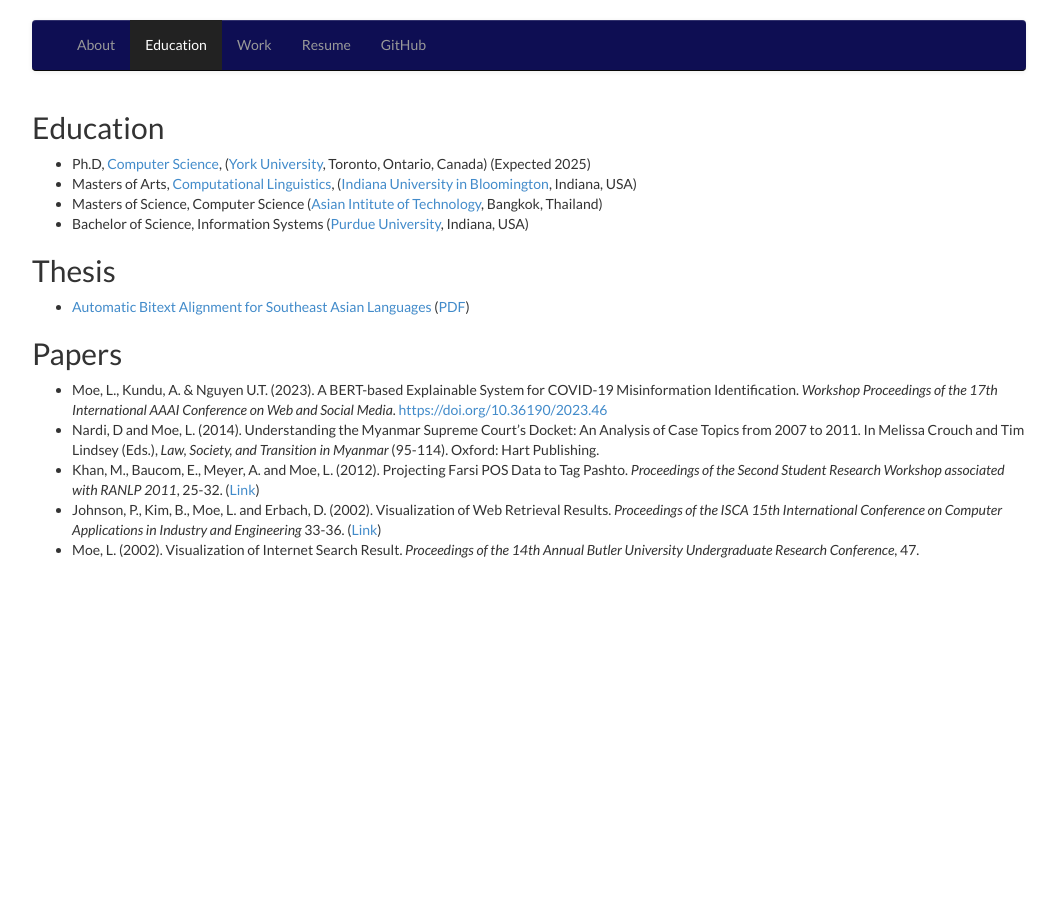
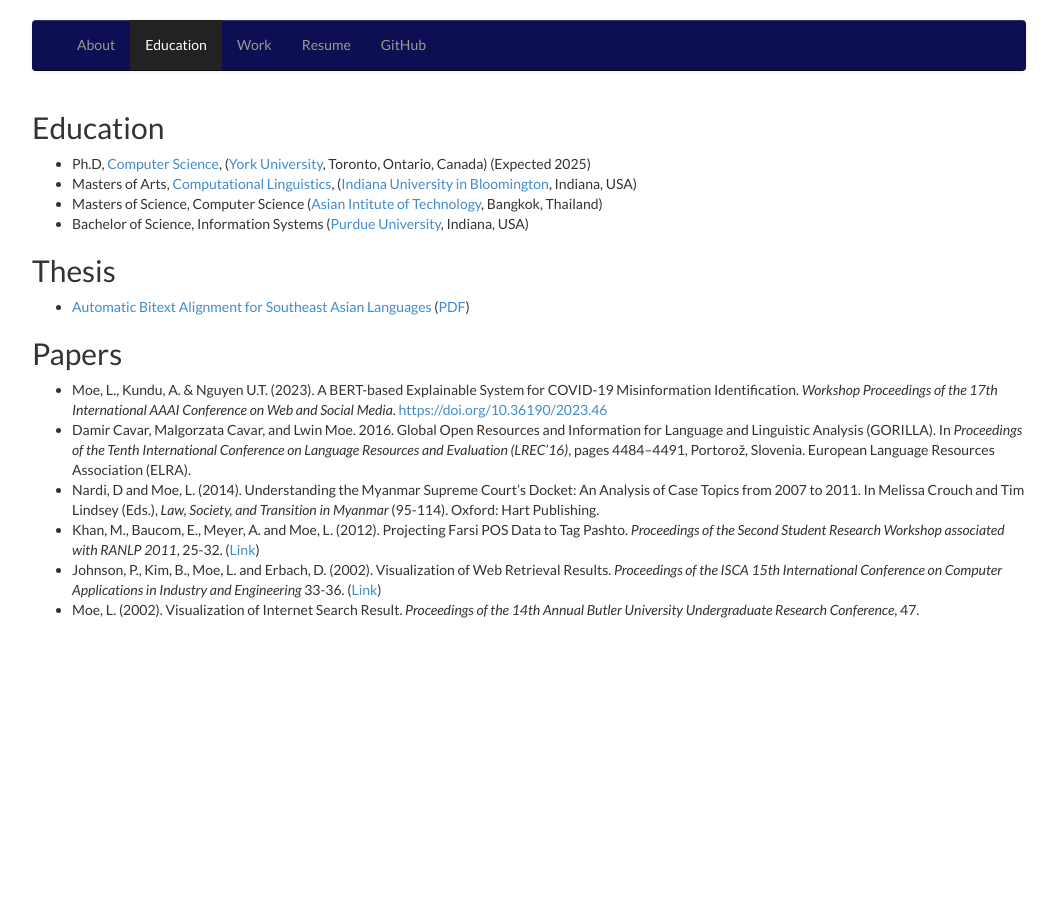
Before and after one commit to lwinmoe/lwinmoe.github.io, a Jekyll site: the page built from _pages/education.md, in a window 1280 px wide. Shown: the whole page, without its empty margins (111-1168 px from the left). Built offline with Jekyll 4.4.1, drawn with Linux system fonts in a browser that asks for light colours.

Commit message:
GORILLA paper added.

```diff
--- a/_pages/education.md
+++ b/_pages/education.md
@@ -18,6 +18,7 @@ permalink: /education/
 ## Papers
 
 - Moe, L., Kundu, A. & Nguyen U.T. (2023). A BERT-based Explainable System for COVID-19 Misinformation Identification. *Workshop Proceedings of the 17th International AAAI Conference on Web and Social Media*. [https://doi.org/10.36190/2023.46](https://doi.org/10.36190/2023.46)
+- Damir Cavar, Malgorzata Cavar, and Lwin Moe. 2016. Global Open Resources and Information for Language and Linguistic Analysis (GORILLA). In *Proceedings of the Tenth International Conference on Language Resources and Evaluation (LREC'16)*, pages 4484–4491, Portorož, Slovenia. European Language Resources Association (ELRA).
 - Nardi, D and Moe, L. (2014). Understanding the Myanmar Supreme Court's Docket: An Analysis of Case Topics from 2007 to 2011. In Melissa Crouch and Tim Lindsey (Eds.), *Law, Society, and Transition in Myanmar* (95-114). Oxford: Hart Publishing.
 - Khan, M., Baucom, E., Meyer, A. and Moe, L. (2012). Projecting Farsi POS Data to Tag Pashto. *Proceedings of the Second Student Research Workshop associated with RANLP 2011*, 25-32. ([Link](http://aclweb.org/anthology/R/R11/R11-2004.pdf))
 - Johnson, P., Kim, B., Moe, L. and Erbach, D. (2002). Visualization of Web Retrieval Results. *Proceedings of the ISCA 15th International Conference on Computer Applications in Industry and Engineering* 33-36. ([Link](https://docs.google.com/file/d/0B7ZEOyKXVhn1ZGRTNGtOOEtLRlE/edit?usp=sharing))
```
